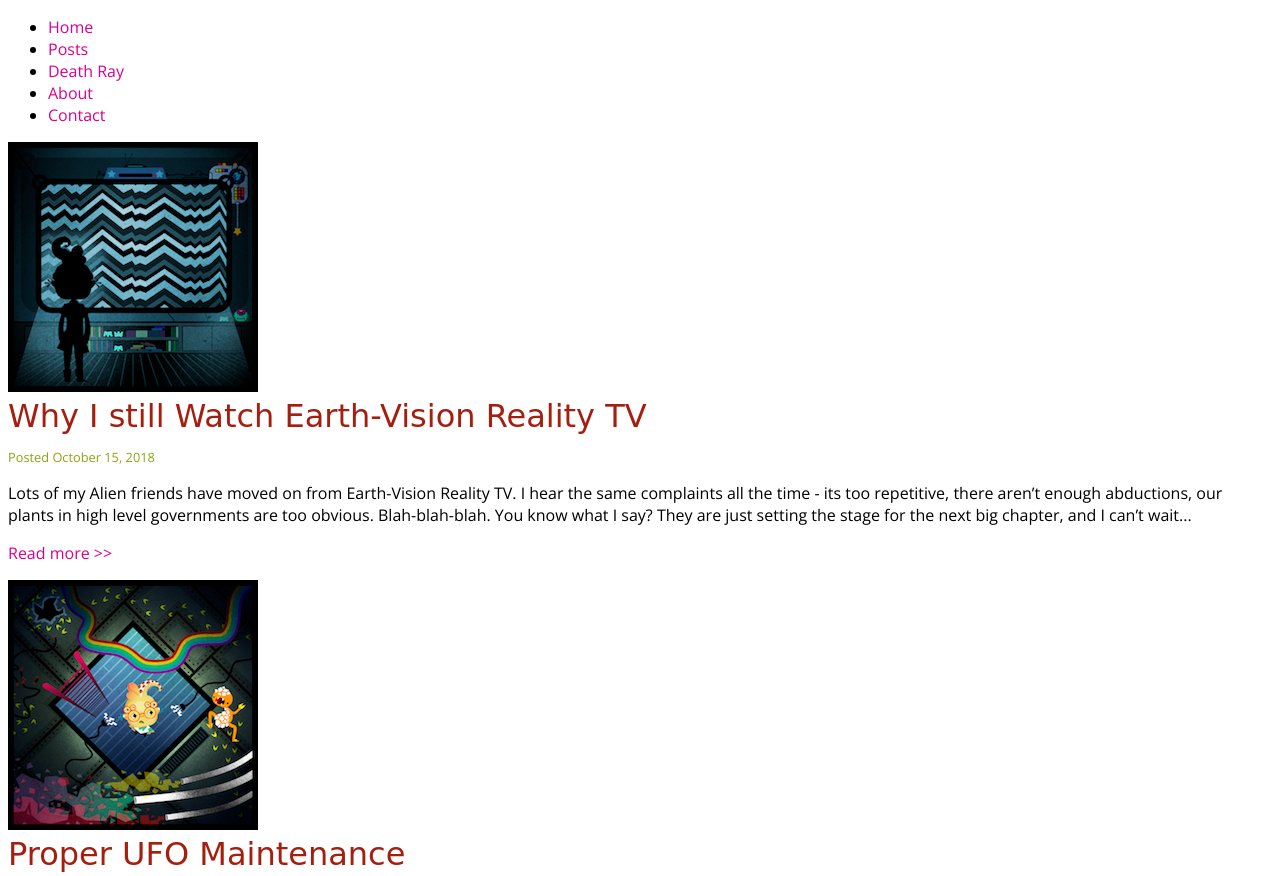
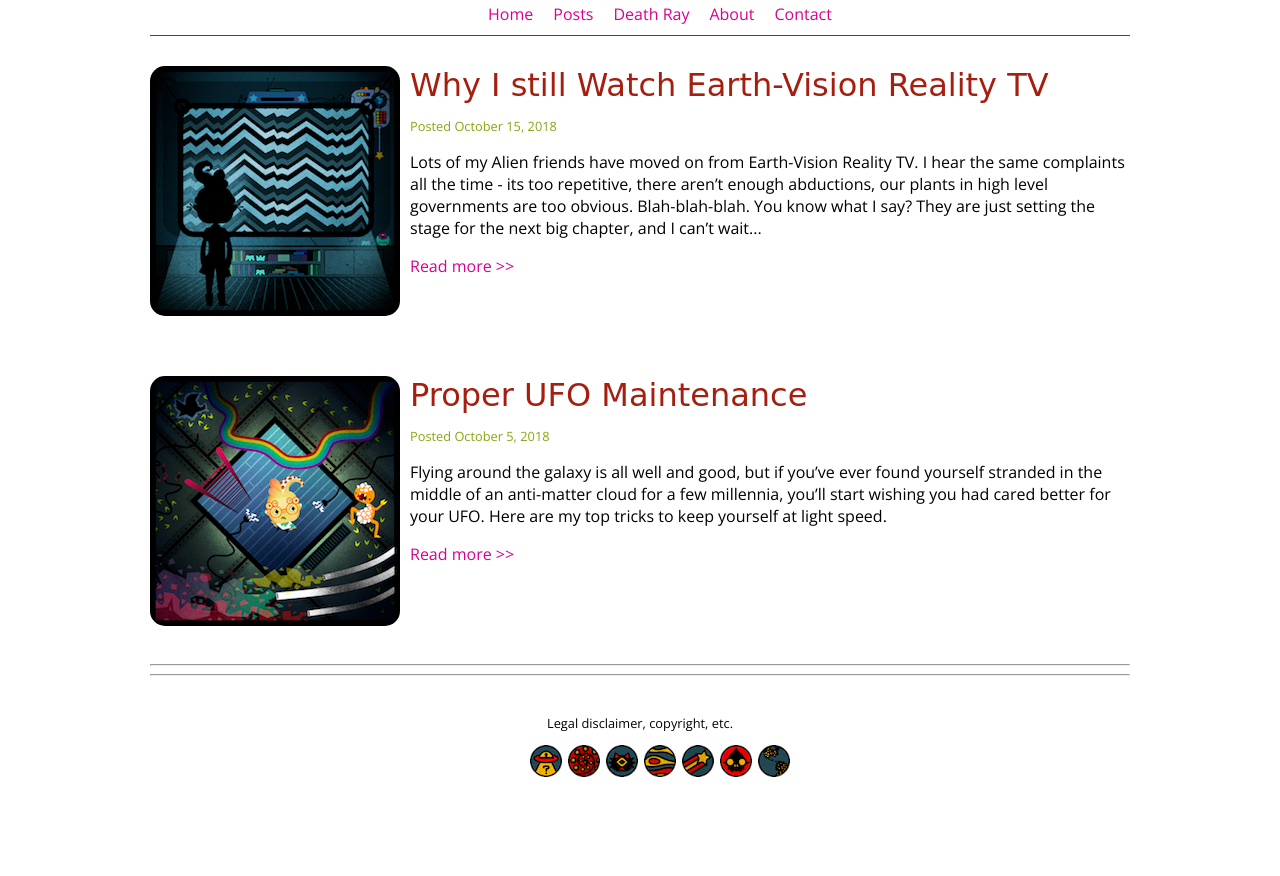
Before and after one commit to tony-ojeda/blog_alien, a plain HTML site: page index.html in a window 1280 px wide. Shown: the part 213-1089 px from the top of the page. After the commit the page ends 994 px from the top, so only its background shows below. Drawn offline with nearby package versions, Linux system fonts and the light colour scheme; a web font is replaced by a local one.

Commit message:
feature: finished blog alien

```diff
--- a/css/styles.css
+++ b/css/styles.css
@@ -10,6 +10,7 @@ html {
 
 body {
     font-family: 'Open Sans', sans-serif;
+    margin: 0 150px;
 }
 
 h1,
@@ -47,6 +48,9 @@ footer {
     font-size: 0.8rem;
 }
 
+
+/* -------- header ------------ */
+
 header {
     display: flex;
     width: 100%;
@@ -67,3 +71,68 @@ header {
     margin: 0;
     font-size: .8rem;
 }
+
+
+/* ---------- navigation ------ */
+
+nav {
+    border-top: 1px solid #A51F10;
+    border-bottom: 1px solid #A51F10;
+}
+
+nav ul {
+    display: flex;
+    justify-content: center;
+    margin: 10px auto;
+}
+
+li {
+    list-style: none;
+    margin: 0 10px;
+}
+
+
+/* ------------ Articles ----------- */
+
+section {
+    display: flex;
+    flex-direction: column;
+}
+
+article {
+    margin: 30px 0;
+}
+
+article img {
+    float: left;
+    border-radius: 15px;
+    margin-right: 10px;
+    width: 250px;
+}
+
+
+/* ------------ Footer -------------- */
+
+hr {
+    color: #A51F10;
+}
+
+footer {
+    display: flex;
+    justify-content: center;
+    flex-direction: column;
+}
+
+footer p {
+    margin-top: 30px;
+}
+
+footer ul {
+    display: flex;
+    justify-content: center;
+    margin: 0
+}
+
+footer ul li {
+    margin: 0 3px;
+}
--- a/index.html
+++ b/index.html
@@ -46,6 +46,8 @@
             <p><a href="blog2.html">Read more >> </a></p>
         </article>
     </section>
+    <hr>
+    <hr>
     <footer>
         <p>Legal disclaimer, copyright, etc.</p>
         <ul>
```
Also changed, not shown: blog.png (added).
